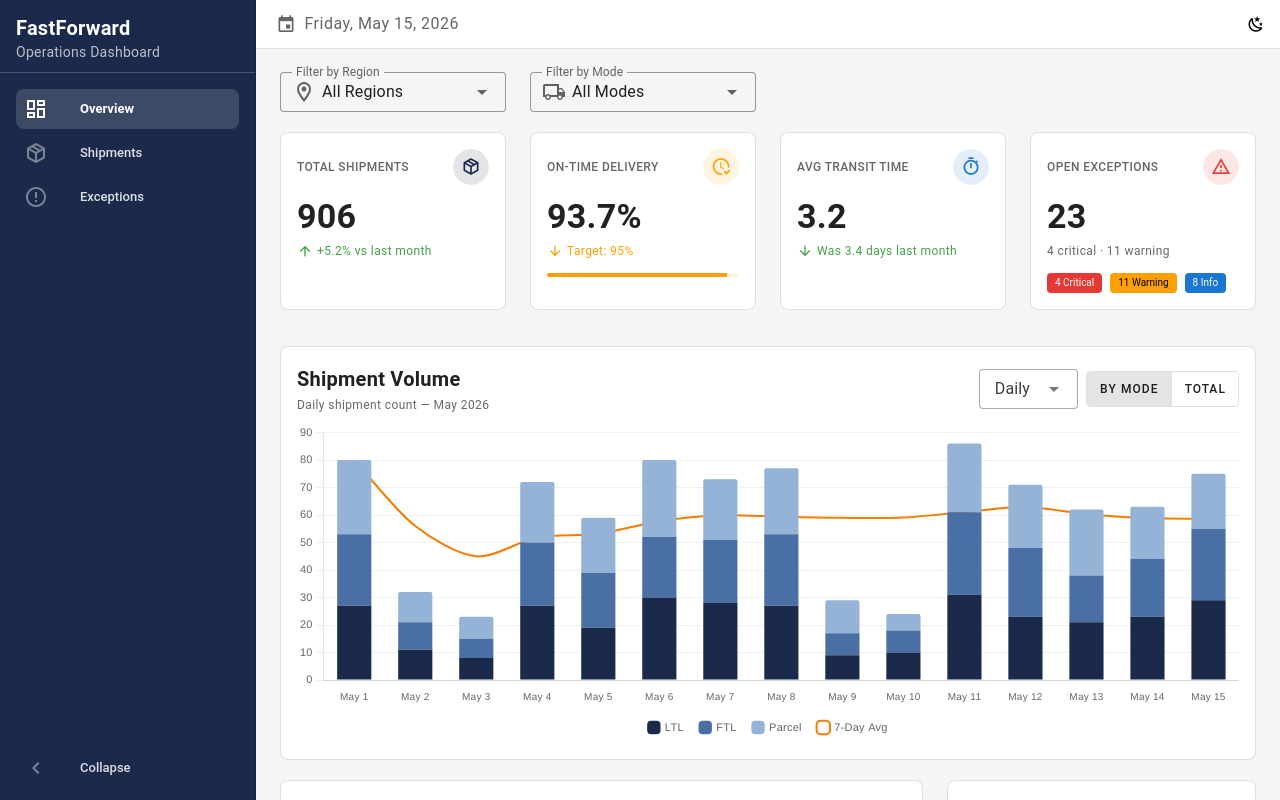
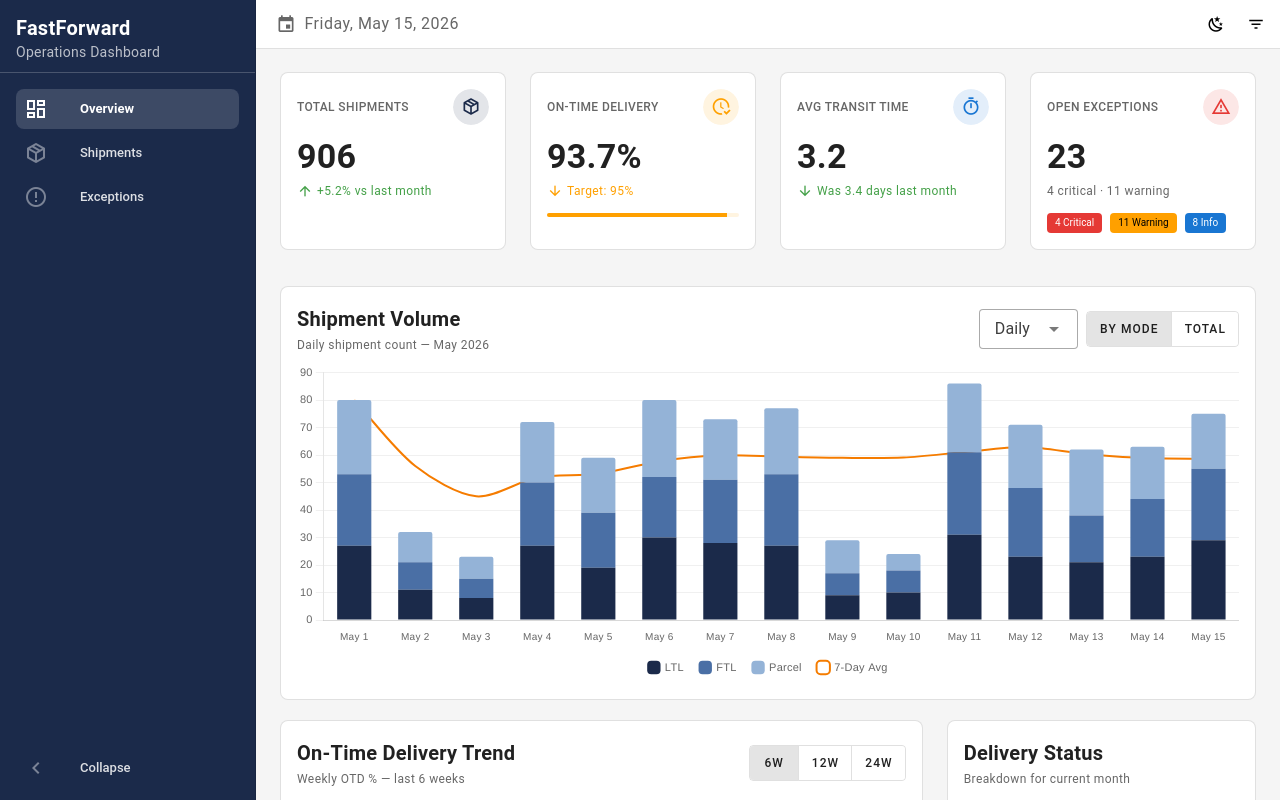
Before and after one commit to glo-kim/my-dashboard, a Vue app: page / in a window 1280 px wide. Shown: the top 800 px of the page. Built offline with nearby package versions, Linux system fonts and the light colour scheme; the HTML template or start-up script is replaced by a standard one.

Commit message:
Add filter drawer to App.vue and inject filter state in HomeView.vue

```diff
--- a/App.vue
+++ b/App.vue
@@ -63,8 +63,93 @@
           size="small"
           @click="toggleTheme"
         />
+        <v-badge
+          :model-value="hasActiveFilters"
+          dot
+          color="primary"
+          offset-x="4"
+          offset-y="4"
+        >
+          <v-btn
+            icon="mdi-filter-variant"
+            variant="text"
+            size="small"
+            @click="filterDrawer = !filterDrawer"
+          />
+        </v-badge>
       </template>
     </v-app-bar>
+
+    <v-navigation-drawer
+      v-model="filterDrawer"
+      location="right"
+      temporary
+      width="300"
+    >
+      <div class="pa-4">
+        <div class="d-flex align-center justify-space-between mb-4">
+          <div class="text-subtitle-1 font-weight-bold">Filters</div>
+          <v-btn
+            v-if="hasActiveFilters"
+            variant="text"
+            size="small"
+            prepend-icon="mdi-filter-remove"
+            @click="resetFilters"
+          >
+            Reset
+          </v-btn>
+        </div>
+        <v-select
+          v-model="selectedRegion"
+          :items="regionOptions"
+          item-title="label"
+          item-value="value"
+          label="Region"
+          density="compact"
+          variant="outlined"
+          hide-details
+          prepend-inner-icon="mdi-map-marker-outline"
+          class="mb-4"
+        />
+        <v-select
+          v-model="selectedMode"
+          :items="modeOptions"
+          item-title="label"
+          item-value="value"
+          label="Shipment Mode"
+          density="compact"
+          variant="outlined"
+          hide-details
+          prepend-inner-icon="mdi-truck-outline"
+          class="mb-4"
+        />
+        <v-divider class="my-4" />
+        <div v-if="hasActiveFilters" class="text-caption text-medium-emphasis">
+          <div class="font-weight-medium mb-2">Active filters:</div>
+          <v-chip
+            v-if="selectedRegion"
+            size="small"
+            closable
+            class="mr-1 mb-1"
+            @click:close="selectedRegion = null"
+          >
+            {{ selectedRegion }}
+          </v-chip>
+          <v-chip
+            v-if="selectedMode"
+            size="small"
+            closable
+            class="mr-1 mb-1"
+            @click:close="selectedMode = null"
+          >
+            {{ selectedMode }}
+          </v-chip>
+        </div>
+        <div v-else class="text-caption text-medium-emphasis">
+          No filters applied. Showing all data.
+        </div>
+      </div>
+    </v-navigation-drawer>
 
     <v-main class="bg-background">
       <router-view />
@@ -73,15 +158,46 @@
 </template>
 
 <script setup lang="ts">
-import { ref, computed } from 'vue'
+import { ref, computed, provide } from 'vue'
 import { useTheme } from 'vuetify'
 
 const theme = useTheme()
 const drawer = ref(true)
 const rail = ref(false)
 const activeNav = ref('overview')
+const filterDrawer = ref(false)
 
 const isDark = computed(() => theme.global.current.value.dark)
+
+// --- Filter state ---
+const selectedRegion = ref<string | null>(null)
+const selectedMode = ref<string | null>(null)
+
+const regionOptions = [
+  { label: 'All Regions', value: null },
+  { label: 'Northeast', value: 'Northeast' },
+  { label: 'Southeast', value: 'Southeast' },
+  { label: 'Midwest', value: 'Midwest' },
+  { label: 'Southwest', value: 'Southwest' },
+  { label: 'West', value: 'West' },
+]
+
+const modeOptions = [
+  { label: 'All Modes', value: null },
+  { label: 'LTL', value: 'LTL' },
+  { label: 'FTL', value: 'FTL' },
+  { label: 'Parcel', value: 'Parcel' },
+]
+
+const hasActiveFilters = computed(() => !!selectedRegion.value || !!selectedMode.value)
+
+function resetFilters() {
+  selectedRegion.value = null
+  selectedMode.value = null
+}
+
+provide('selectedRegion', selectedRegion)
+provide('selectedMode', selectedMode)
 
 const navItems = [
   { title: 'Overview', icon: 'mdi-view-dashboard-outline', value: 'overview' },
--- a/views/HomeView.vue
+++ b/views/HomeView.vue
@@ -1,45 +1,5 @@
 <template>
   <v-container fluid class="pa-6">
-    <!-- Filters -->
-    <v-row class="mb-2" align="center">
-      <v-col cols="12" sm="6" md="4" lg="3">
-        <v-select
-          v-model="selectedRegion"
-          :items="regionOptions"
-          item-title="label"
-          item-value="value"
-          label="Filter by Region"
-          density="compact"
-          variant="outlined"
-          hide-details
-          prepend-inner-icon="mdi-map-marker-outline"
-        />
-      </v-col>
-      <v-col cols="12" sm="6" md="4" lg="3">
-        <v-select
-          v-model="selectedMode"
-          :items="modeOptions"
-          item-title="label"
-          item-value="value"
-          label="Filter by Mode"
-          density="compact"
-          variant="outlined"
-          hide-details
-          prepend-inner-icon="mdi-truck-outline"
-        />
-      </v-col>
-      <v-col v-if="selectedRegion || selectedMode" cols="auto">
-        <v-btn
-          variant="tonal"
-          size="small"
-          prepend-icon="mdi-filter-remove"
-          @click="resetFilters"
-        >
-          Reset Filters
-        </v-btn>
-      </v-col>
-    </v-row>
-
     <!-- KPI Summary Bar -->
     <div id="section-overview">
       <KpiBar :region="selectedRegion" :mode="selectedMode" />
@@ -83,7 +43,7 @@
 </template>
 
 <script setup lang="ts">
-import { ref } from 'vue'
+import { inject, type Ref } from 'vue'
 import KpiBar from '@/components/dashboard/KpiBar.vue'
 import ShipmentVolumeChart from '@/components/dashboard/ShipmentVolumeChart.vue'
 import OtdLineChart from '@/components/dashboard/OtdLineChart.vue'
@@ -91,27 +51,6 @@ import DeliveryStatusDonut from '@/components/dashboard/DeliveryStatusDonut.vue'
 import RegionTable from '@/components/dashboard/RegionTable.vue'
 import ExceptionTable from '@/components/dashboard/ExceptionTable.vue'
 
-const selectedRegion = ref<string | null>(null)
-const selectedMode = ref<string | null>(null)
-
-const regionOptions = [
-  { label: 'All Regions', value: null },
-  { label: 'Northeast', value: 'Northeast' },
-  { label: 'Southeast', value: 'Southeast' },
-  { label: 'Midwest', value: 'Midwest' },
-  { label: 'Southwest', value: 'Southwest' },
-  { label: 'West', value: 'West' },
-]
-
-const modeOptions = [
-  { label: 'All Modes', value: null },
-  { label: 'LTL', value: 'LTL' },
-  { label: 'FTL', value: 'FTL' },
-  { label: 'Parcel', value: 'Parcel' },
-]
-
-function resetFilters() {
-  selectedRegion.value = null
-  selectedMode.value = null
-}
+const selectedRegion = inject<Ref<string | null>>('selectedRegion')!
+const selectedMode = inject<Ref<string | null>>('selectedMode')!
 </script>
```
